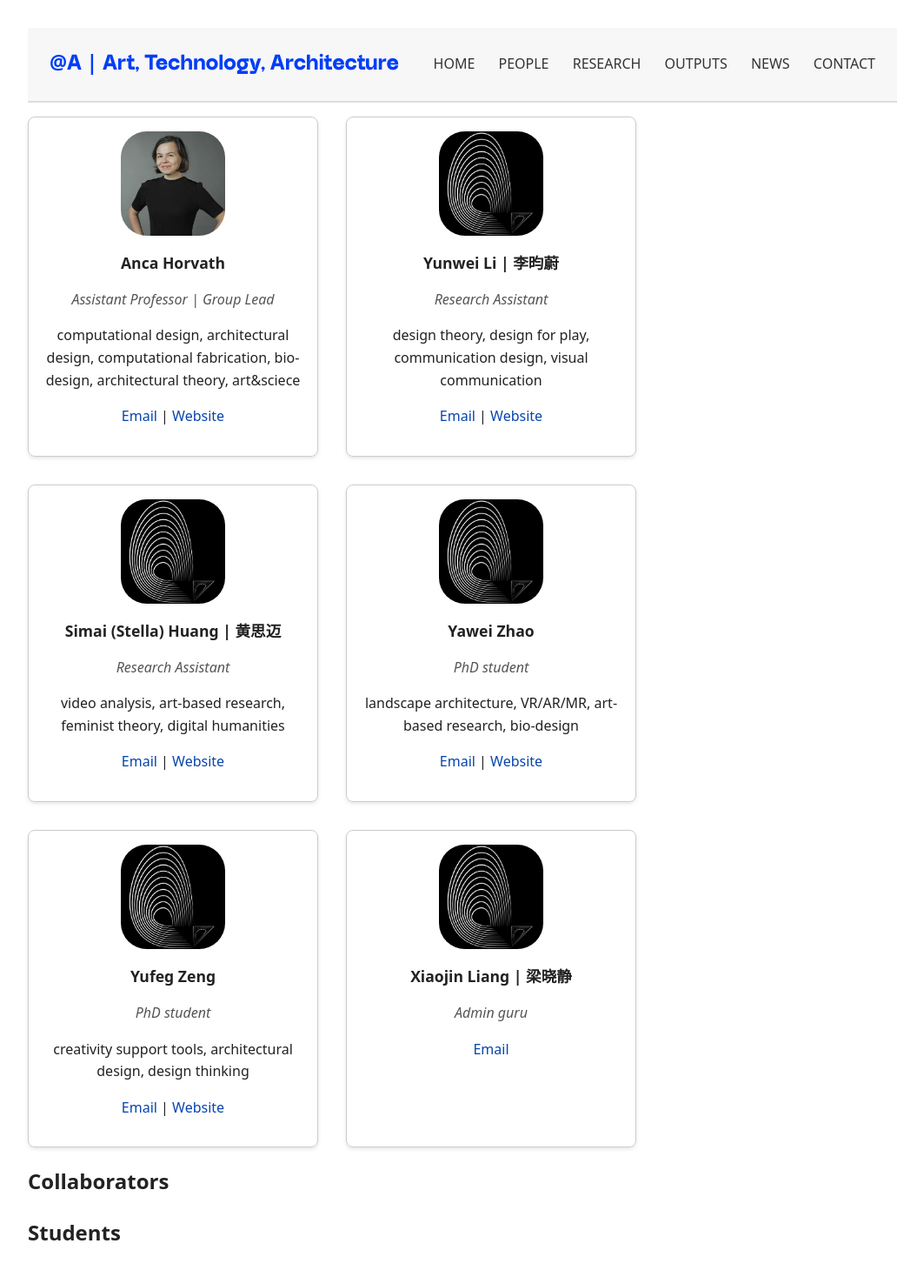
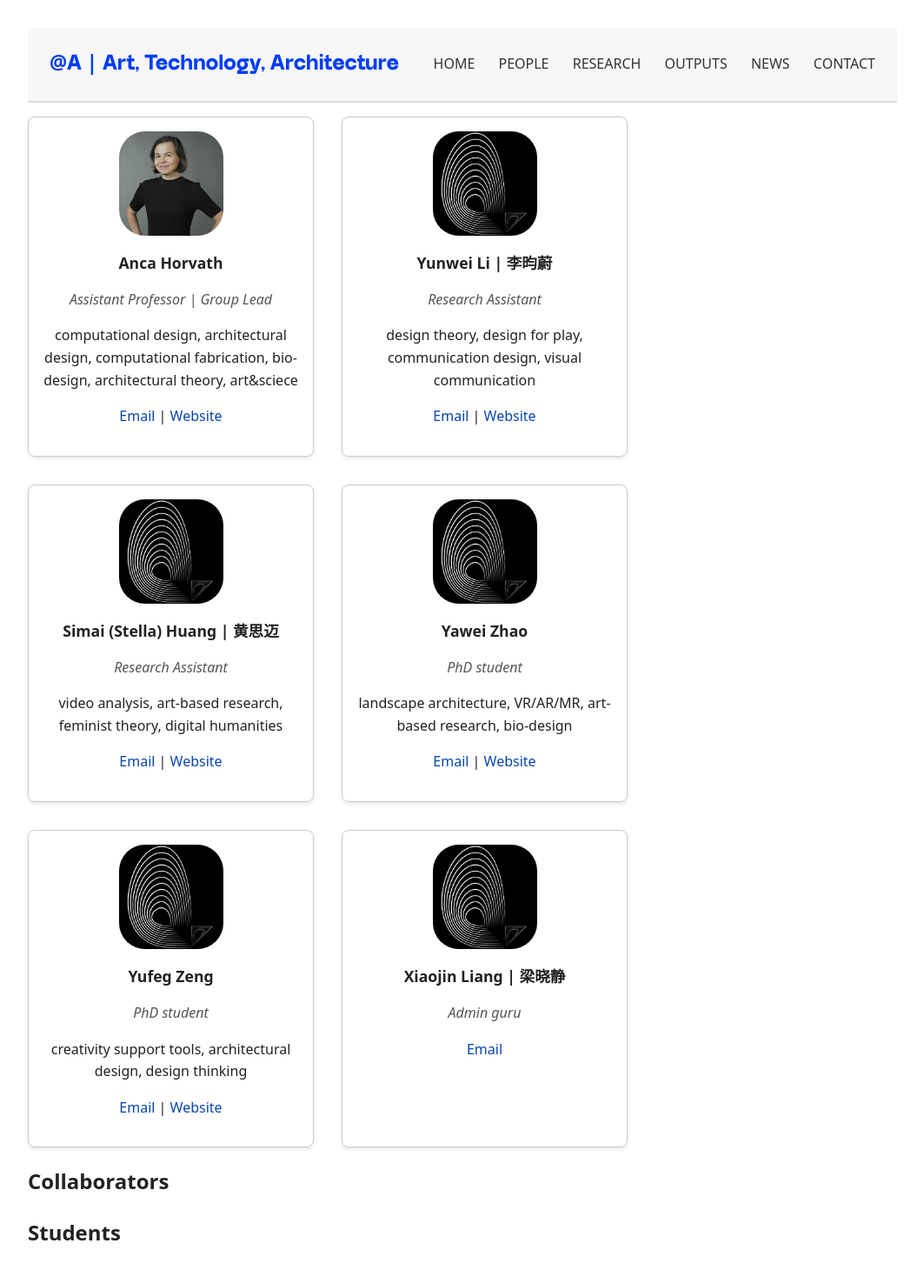
Before and after one commit to anqua/at-a, a Jekyll site: the page built from people.md, in a window 1280 px wide. Shown: the whole page at 87% size, without its empty margins (108-1171 px from the left). Built offline with Jekyll 4.4.1, drawn with Linux system fonts in a browser that asks for light colours; some web fonts are replaced.

Commit message:
Update style.css

```diff
--- a/assets/css/style.css
+++ b/assets/css/style.css
@@ -156,7 +156,7 @@ h1 {
 .person-card {
   border: 1px solid #ccc;
   padding: 1em;
-  flex: 0 1 300px;
+  flex: 0 1 295px;
   text-align: center;
   border-radius: 8px;
   box-shadow: 0 2px 4px rgba(0,0,0,0.1);
```
